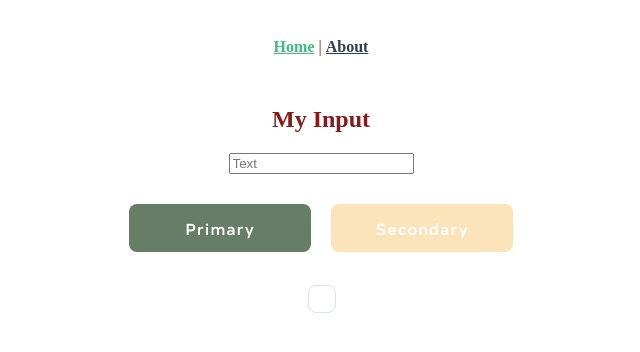
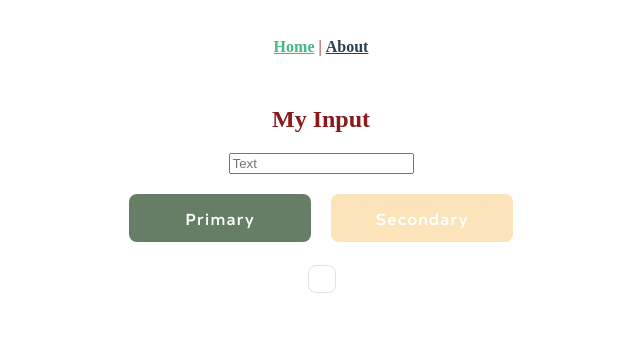
Before and after one commit to NathanGrigne/design_systems, a Vue app: page / in a window 1280 px wide. Shown: the top 352 px of the page, without its empty margins (319-959 px from the left). Built offline with nearby package versions, Linux system fonts and the light colour scheme.

Commit message:
:lipsticks: update margin component

```diff
--- a/src/components/Buttons.vue
+++ b/src/components/Buttons.vue
@@ -26,7 +26,7 @@ export default {
     display: flex;
     justify-content: center;
     align-items: center;
-    margin: 20px;
+    margin: 10px;
 }
 
 .primary-button{
--- a/src/components/Checkbox.vue
+++ b/src/components/Checkbox.vue
@@ -21,6 +21,7 @@ export default {
     display: flex;
     justify-content: center;
     align-items: center;
+    margin: 10px;
 }
 
 .checkbox{
```
